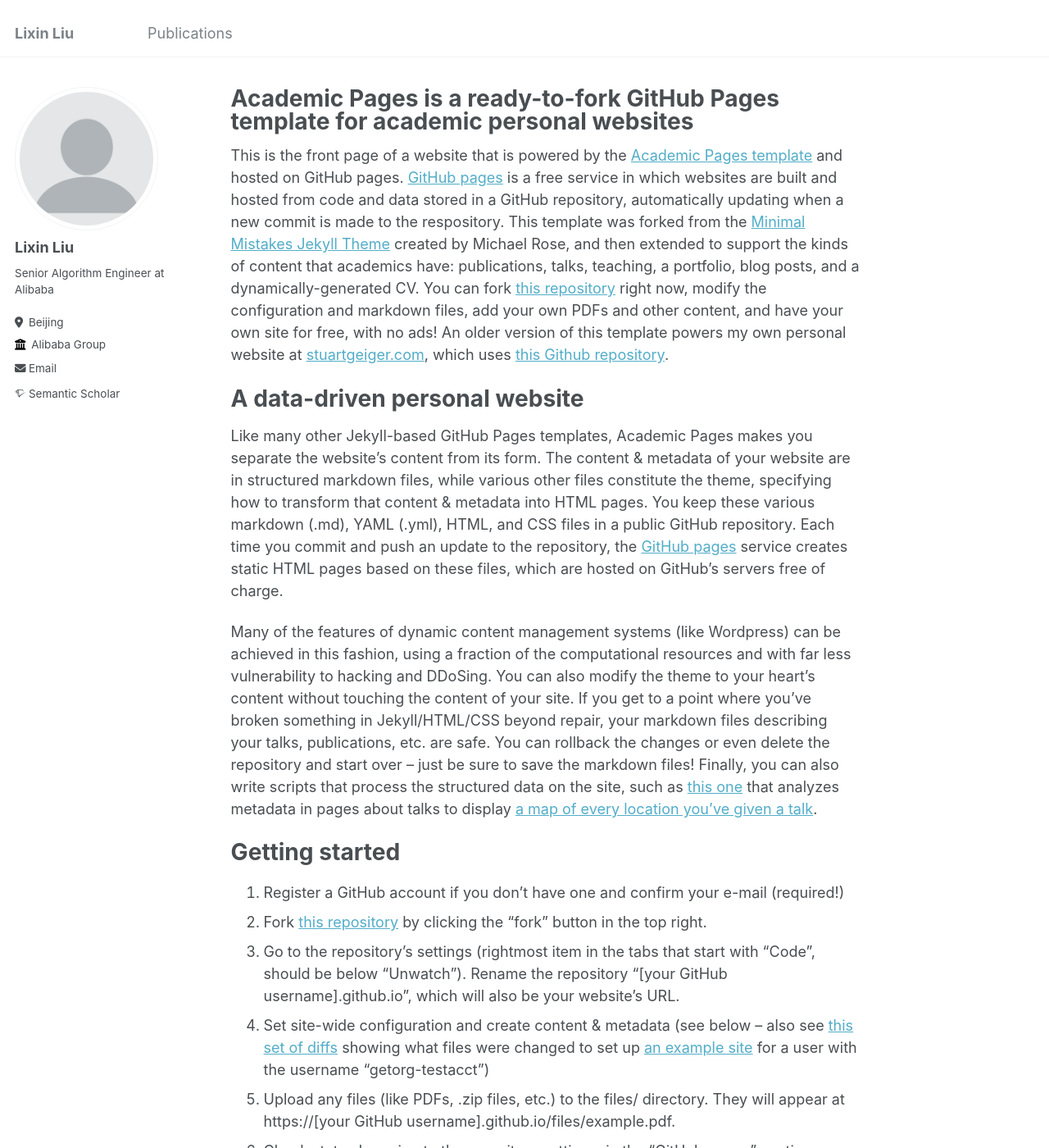
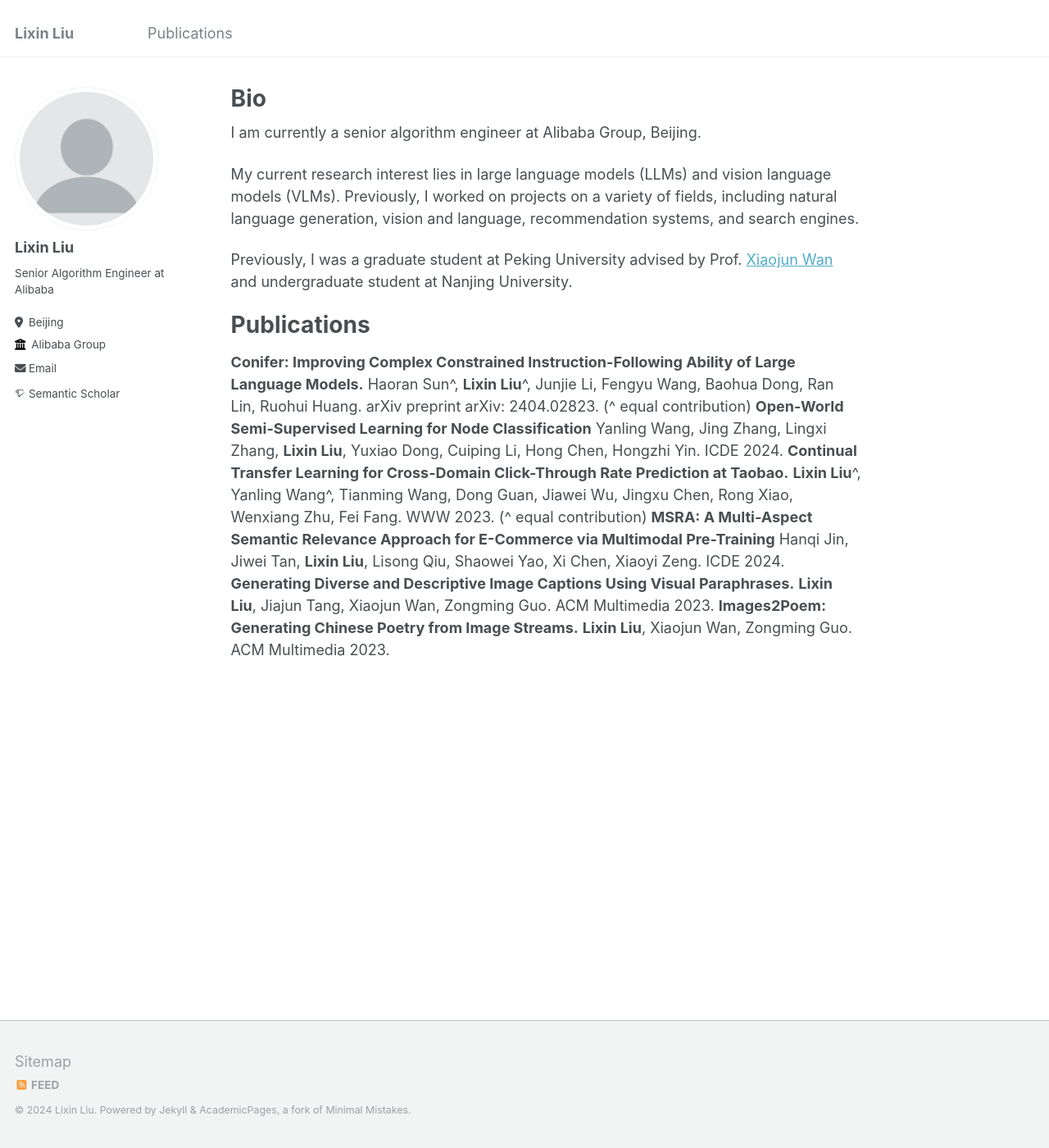
Before and after one commit to liulixin29/liulixin29.github.io, a Jekyll site: the page built from _pages/about.md, in a window 1280 px wide and 1400 px high. Shown: the whole window at 82% size. Built offline with Jekyll 4.4.1, drawn with Linux system fonts in a browser that asks for light colours; some web fonts are replaced; some of the changed text lies outside the part shown.

Commit message:
Update about.md

```diff
--- a/_pages/about.md
+++ b/_pages/about.md
@@ -1,49 +1,29 @@
 ---
 permalink: /
-title: "Academic Pages is a ready-to-fork GitHub Pages template for academic personal websites"
+title: "Bio"
 author_profile: true
 redirect_from:
   - /about/
   - /about.html
 ---
 
-This is the front page of a website that is powered by the [Academic Pages template](https://github.com/academicpages/academicpages.github.io) and hosted on GitHub pages. [GitHub pages](https://pages.github.com) is a free service in which websites are built and hosted from code and data stored in a GitHub repository, automatically updating when a new commit is made to the respository. This template was forked from the [Minimal Mistakes Jekyll Theme](https://mmistakes.github.io/minimal-mistakes/) created by Michael Rose, and then extended to support the kinds of content that academics have: publications, talks, teaching, a portfolio, blog posts, and a dynamically-generated CV. You can fork [this repository](https://github.com/academicpages/academicpages.github.io) right now, modify the configuration and markdown files, add your own PDFs and other content, and have your own site for free, with no ads! An older version of this template powers my own personal website at [stuartgeiger.com](http://stuartgeiger.com), which uses [this Github repository](https://github.com/staeiou/staeiou.github.io).
+I am currently a senior algorithm engineer at Alibaba Group, Beijing.
 
-A data-driven personal website
+My current research interest lies in large language models (LLMs) and vision language models (VLMs). Previously, I worked on projects on a variety of fields, including natural language generation, vision and language, recommendation systems, and search engines.
+
+Previously, I was a graduate student at Peking University advised by Prof. [Xiaojun Wan](https://wanxiaojun.github.io) and undergraduate student at Nanjing University.
+
+Publications
 ======
-Like many other Jekyll-based GitHub Pages templates, Academic Pages makes you separate the website's content from its form. The content & metadata of your website are in structured markdown files, while various other files constitute the theme, specifying how to transform that content & metadata into HTML pages. You keep these various markdown (.md), YAML (.yml), HTML, and CSS files in a public GitHub repository. Each time you commit and push an update to the repository, the [GitHub pages](https://pages.github.com/) service creates static HTML pages based on these files, which are hosted on GitHub's servers free of charge.
-
-Many of the features of dynamic content management systems (like Wordpress) can be achieved in this fashion, using a fraction of the computational resources and with far less vulnerability to hacking and DDoSing. You can also modify the theme to your heart's content without touching the content of your site. If you get to a point where you've broken something in Jekyll/HTML/CSS beyond repair, your markdown files describing your talks, publications, etc. are safe. You can rollback the changes or even delete the repository and start over -- just be sure to save the markdown files! Finally, you can also write scripts that process the structured data on the site, such as [this one](https://github.com/academicpages/academicpages.github.io/blob/master/talkmap.ipynb) that analyzes metadata in pages about talks to display [a map of every location you've given a talk](https://academicpages.github.io/talkmap.html).
-
-Getting started
-======
-1. Register a GitHub account if you don't have one and confirm your e-mail (required!)
-1. Fork [this repository](https://github.com/academicpages/academicpages.github.io) by clicking the "fork" button in the top right.
-1. Go to the repository's settings (rightmost item in the tabs that start with "Code", should be below "Unwatch"). Rename the repository "[your GitHub username].github.io", which will also be your website's URL.
-1. Set site-wide configuration and create content & metadata (see below -- also see [this set of diffs](http://archive.is/3TPas) showing what files were changed to set up [an example site](https://getorg-testacct.github.io) for a user with the username "getorg-testacct")
-1. Upload any files (like PDFs, .zip files, etc.) to the files/ directory. They will appear at https://[your GitHub username].github.io/files/example.pdf.
-1. Check status by going to the repository settings, in the "GitHub pages" section
-
-Site-wide configuration
-------
-The main configuration file for the site is in the base directory in [_config.yml](https://github.com/academicpages/academicpages.github.io/blob/master/_config.yml), which defines the content in the sidebars and other site-wide features. You will need to replace the default variables with ones about yourself and your site's github repository. The configuration file for the top menu is in [_data/navigation.yml](https://github.com/academicpages/academicpages.github.io/blob/master/_data/navigation.yml). For example, if you don't have a portfolio or blog posts, you can remove those items from that navigation.yml file to remove them from the header.
-
-Create content & metadata
-------
-For site content, there is one markdown file for each type of content, which are stored in directories like _publications, _talks, _posts, _teaching, or _pages. For example, each talk is a markdown file in the [_talks directory](https://github.com/academicpages/academicpages.github.io/tree/master/_talks). At the top of each markdown file is structured data in YAML about the talk, which the theme will parse to do lots of cool stuff. The same structured data about a talk is used to generate the list of talks on the [Talks page](https://academicpages.github.io/talks), each [individual page](https://academicpages.github.io/talks/2012-03-01-talk-1) for specific talks, the talks section for the [CV page](https://academicpages.github.io/cv), and the [map of places you've given a talk](https://academicpages.github.io/talkmap.html) (if you run this [python file](https://github.com/academicpages/academicpages.github.io/blob/master/talkmap.py) or [Jupyter notebook](https://github.com/academicpages/academicpages.github.io/blob/master/talkmap.ipynb), which creates the HTML for the map based on the contents of the _talks directory).
-
-**Markdown generator**
-
-I have also created [a set of Jupyter notebooks](https://github.com/academicpages/academicpages.github.io/tree/master/markdown_generator
-) that converts a CSV containing structured data about talks or presentations into individual markdown files that will be properly formatted for the Academic Pages template. The sample CSVs in that directory are the ones I used to create my own personal website at stuartgeiger.com. My usual workflow is that I keep a spreadsheet of my publications and talks, then run the code in these notebooks to generate the markdown files, then commit and push them to the GitHub repository.
-
-How to edit your site's GitHub repository
-------
-Many people use a git client to create files on their local computer and then push them to GitHub's servers. If you are not familiar with git, you can directly edit these configuration and markdown files directly in the github.com interface. Navigate to a file (like [this one](https://github.com/academicpages/academicpages.github.io/blob/master/_talks/2012-03-01-talk-1.md) and click the pencil icon in the top right of the content preview (to the right of the "Raw | Blame | History" buttons). You can delete a file by clicking the trashcan icon to the right of the pencil icon. You can also create new files or upload files by navigating to a directory and clicking the "Create new file" or "Upload files" buttons.
-
-Example: editing a markdown file for a talk
-![Editing a markdown file for a talk](/images/editing-talk.png)
-
-For more info
-------
-More info about configuring Academic Pages can be found in [the guide](https://academicpages.github.io/markdown/). The [guides for the Minimal Mistakes theme](https://mmistakes.github.io/minimal-mistakes/docs/configuration/) (which this theme was forked from) might also be helpful.
+**Conifer: Improving Complex Constrained Instruction-Following Ability of Large Language Models.**
+Haoran Sun^, **Lixin Liu**^, Junjie Li, Fengyu Wang, Baohua Dong, Ran Lin, Ruohui Huang. arXiv preprint arXiv: 2404.02823. (^ equal contribution)
+**Open-World Semi-Supervised Learning for Node Classification**
+Yanling Wang, Jing Zhang, Lingxi Zhang, **Lixin Liu**, Yuxiao Dong, Cuiping Li, Hong Chen, Hongzhi Yin. ICDE 2024.
+**Continual Transfer Learning for Cross-Domain Click-Through Rate Prediction at Taobao.**
+**Lixin Liu**^, Yanling Wang^, Tianming Wang, Dong Guan, Jiawei Wu, Jingxu Chen, Rong Xiao, Wenxiang Zhu, Fei Fang. WWW 2023. (^ equal contribution)
+**MSRA: A Multi-Aspect Semantic Relevance Approach for E-Commerce via Multimodal Pre-Training**
+Hanqi Jin, Jiwei Tan, **Lixin Liu**, Lisong Qiu, Shaowei Yao, Xi Chen, Xiaoyi Zeng. ICDE 2024.
+**Generating Diverse and Descriptive Image Captions Using Visual Paraphrases.**
+**Lixin Liu**, Jiajun Tang, Xiaojun Wan, Zongming Guo. ACM Multimedia 2023.
+**Images2Poem: Generating Chinese Poetry from Image Streams.**
+**Lixin Liu**, Xiaojun Wan, Zongming Guo. ACM Multimedia 2023.
```
